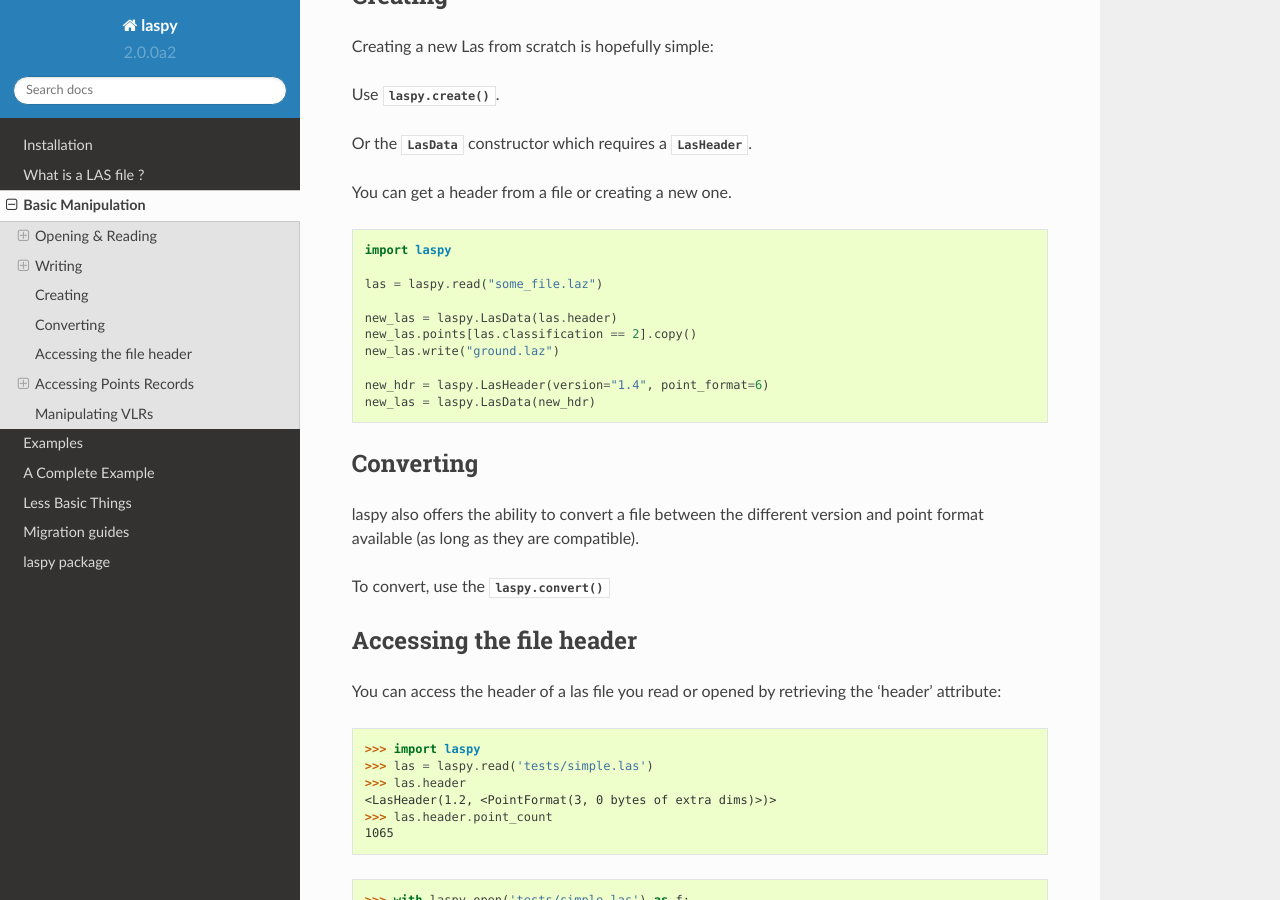
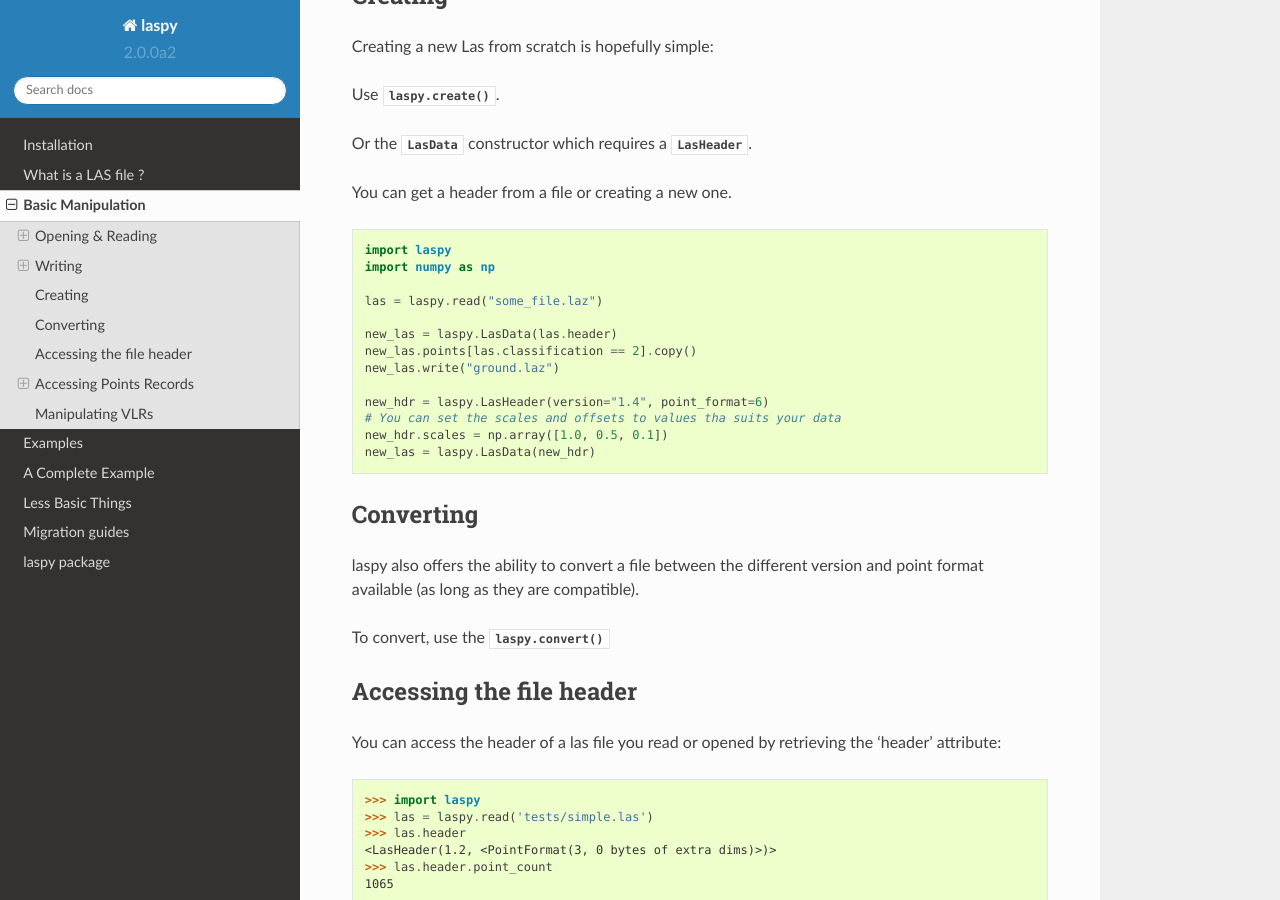
Before and after one commit to laspy/laspy, a Sphinx documentation site: the page built from docs/basic.rst, in a window 1280 px wide and 900 px high, scrolled down 1611 px. Built offline with Sphinx 7.4.7 and the Read the Docs theme 2.0.0, drawn with Linux system fonts in a browser that asks for light colours.

```diff
--- a/docs/basic.rst
+++ b/docs/basic.rst
@@ -93,13 +92,14 @@ Creating a new Las from scratch is hopefully simple:
 
 Use :func:`laspy.create`.
 
-Or the :class:`LasData` constructor which requires a :class:`.LasHeader`.
+Or the :class:`.LasData` constructor which requires a :class:`.LasHeader`.
 
 You can get a header from a file or creating a new one.
 
 .. code-block:: python
 
     import laspy
+    import numpy as np
 
     las = laspy.read("some_file.laz")
 
@@ -108,6 +108,8 @@ You can get a header from a file or creating a new one.
     new_las.write("ground.laz")
 
     new_hdr = laspy.LasHeader(version="1.4", point_format=6)
+    # You can set the scales and offsets to values tha suits your data
+    new_hdr.scales = np.array([1.0, 0.5, 0.1])
     new_las = laspy.LasData(new_hdr)
 
 Converting
```
Also changed, not shown: other parts of docs/basic.rst (+2 -1 lines), docs/examples.rst (+40 -7 lines).
